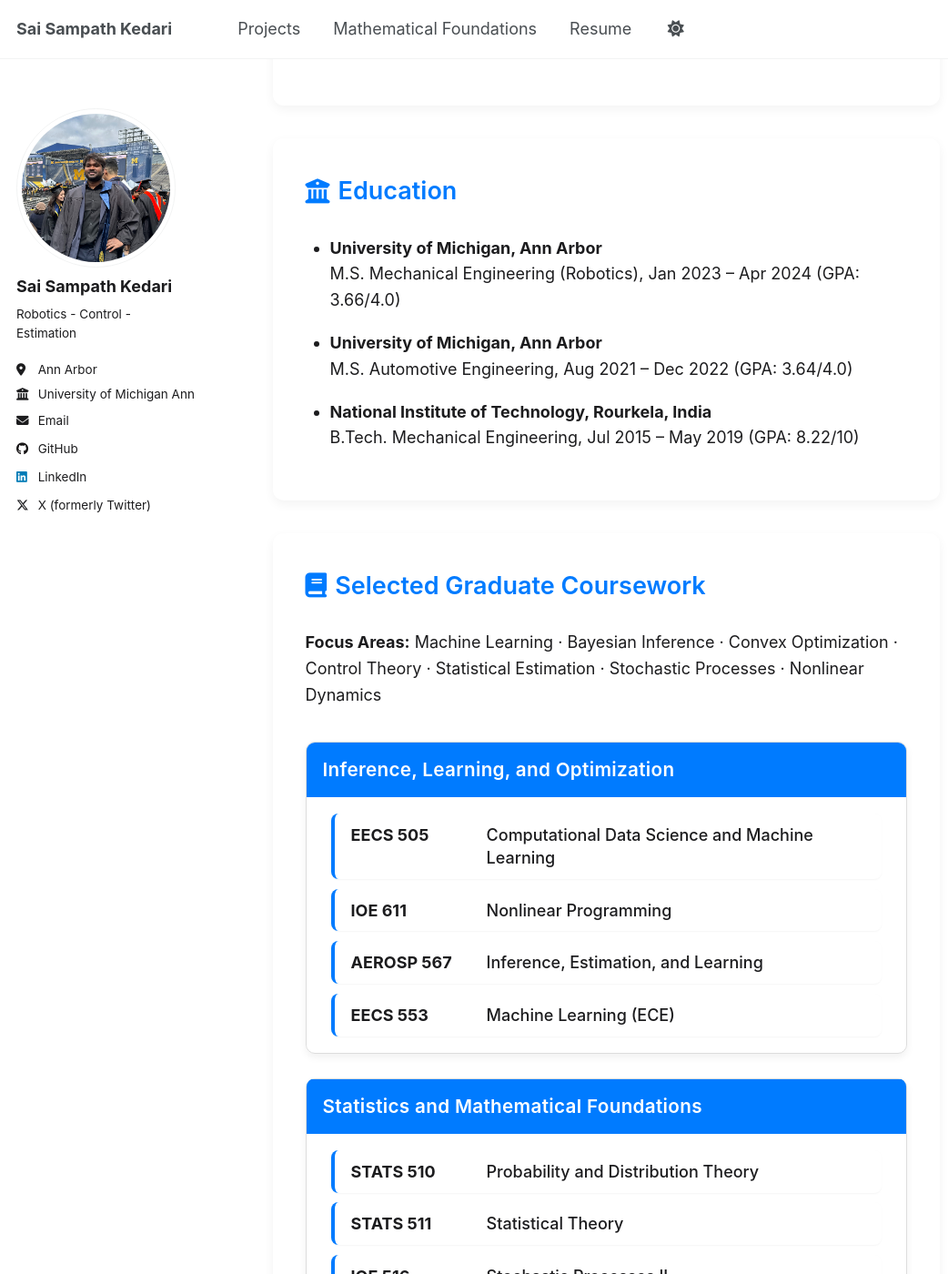
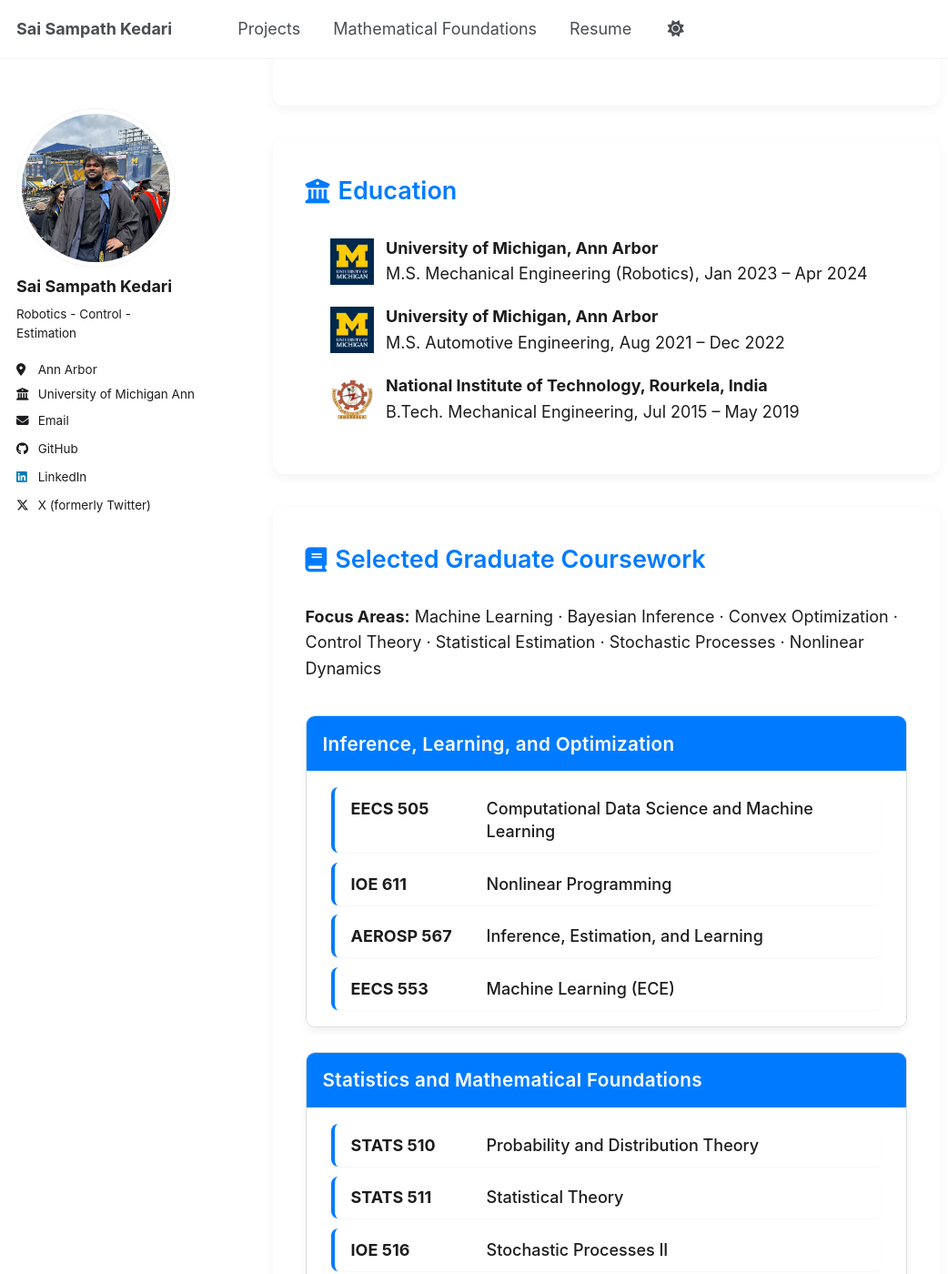
Before and after one commit to SaiSampathKedari/SaiSampathKedari.github.io, a Jekyll site: the page built from _pages/about.html, in a window 1280 px wide and 1400 px high, scrolled down 1586 px. Shown: the whole window at 91% size, without its empty margins (0-1042 px from the left). Built offline with Jekyll 4.4.1, drawn with Linux system fonts in a browser that asks for light colours.

Commit message:
Adjust education logo sizing

```diff
--- a/_pages/about.html
+++ b/_pages/about.html
@@ -38,18 +38,27 @@
       <i class="fas fa-university"></i>
       <span>Education</span>
     </div>
-    <ul>
-      <li>
-        <span class="edu-school"><strong>University of Michigan, Ann Arbor</strong></span><br />
-        <span class="edu-degree">M.S. Mechanical Engineering (Robotics), Jan 2023 – Apr 2024 (GPA: 3.66/4.0)</span>
+    <ul class="education-list">
+      <li class="edu-item">
+        <img class="edu-logo" src="{{ '/images/um_logo.png' | relative_url }}" alt="UMich logo" />
+        <div>
+          <span class="edu-school"><strong>University of Michigan, Ann Arbor</strong></span><br />
+          <span class="edu-degree">M.S. Mechanical Engineering (Robotics), Jan 2023 – Apr 2024</span>
+        </div>
       </li>
-      <li>
-        <span class="edu-school"><strong>University of Michigan, Ann Arbor</strong></span><br />
-        <span class="edu-degree">M.S. Automotive Engineering, Aug 2021 – Dec 2022 (GPA: 3.64/4.0)</span>
+      <li class="edu-item">
+        <img class="edu-logo" src="{{ '/images/um_logo.png' | relative_url }}" alt="UMich logo" />
+        <div>
+          <span class="edu-school"><strong>University of Michigan, Ann Arbor</strong></span><br />
+          <span class="edu-degree">M.S. Automotive Engineering, Aug 2021 – Dec 2022</span>
+        </div>
       </li>
-      <li>
-        <span class="edu-school"><strong>National Institute of Technology, Rourkela, India</strong></span><br />
-        <span class="edu-degree">B.Tech. Mechanical Engineering, Jul 2015 – May 2019 (GPA: 8.22/10)</span>
+      <li class="edu-item">
+        <img class="edu-logo" src="{{ '/images/nit_logo.png' | relative_url }}" alt="NIT Rourkela logo" />
+        <div>
+          <span class="edu-school"><strong>National Institute of Technology, Rourkela, India</strong></span><br />
+          <span class="edu-degree">B.Tech. Mechanical Engineering, Jul 2015 – May 2019</span>
+        </div>
       </li>
     </ul>
   </section>
@@ -128,6 +137,23 @@
 
 .section ul li {
   margin-bottom: 1rem;
+}
+
+.education-list {
+  list-style: none;
+  padding-left: 0;
+}
+
+.edu-item {
+  display: flex;
+  align-items: center;
+  gap: 0.75rem;
+  margin-bottom: 1rem;
+}
+
+.edu-logo {
+  width: 48px;
+  height: auto;
 }
 
 .icon-heading {
```
